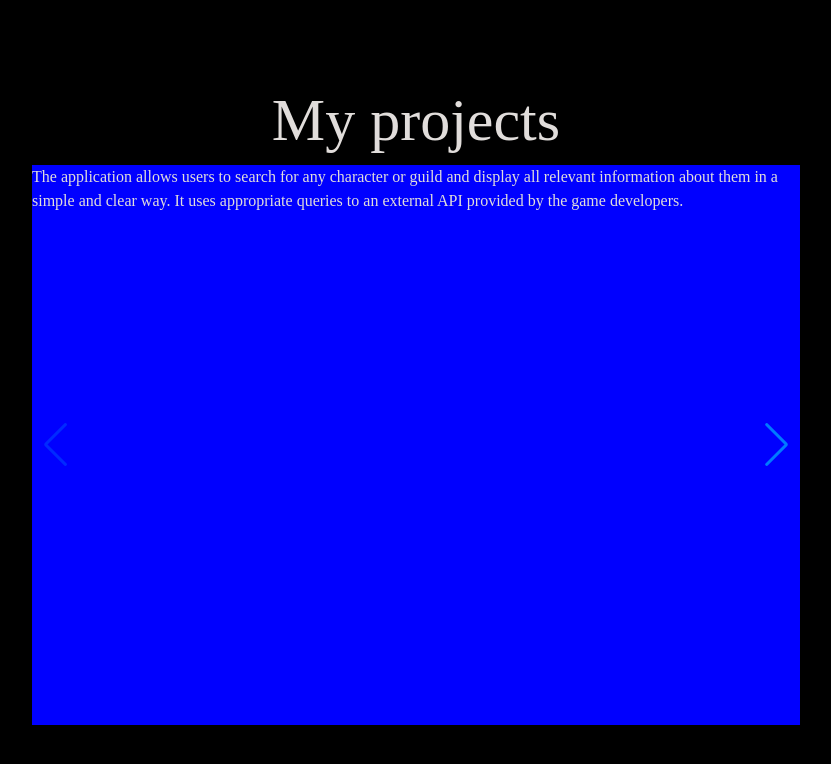
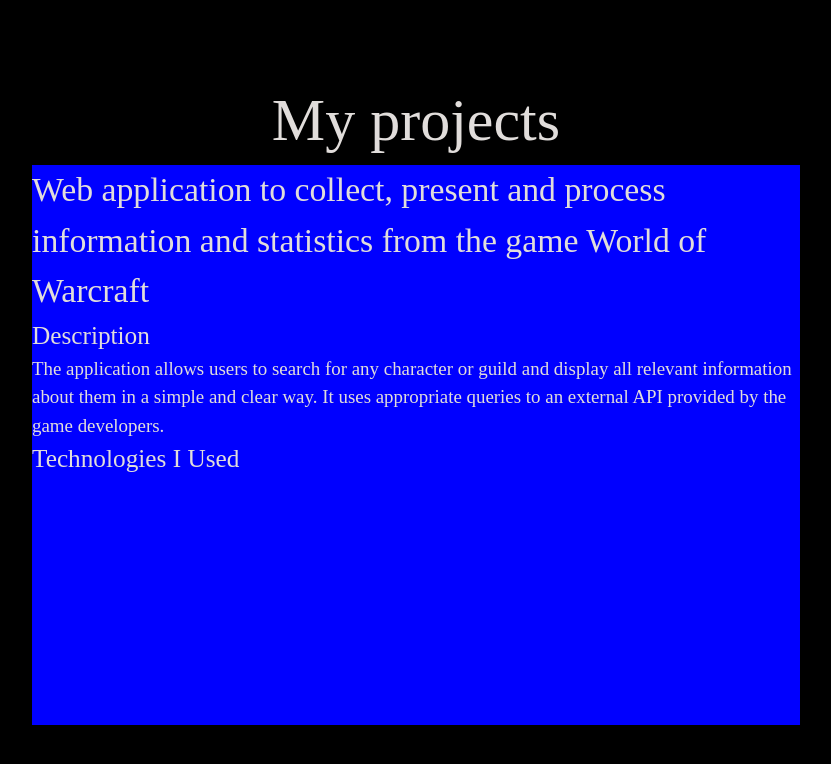
Before and after one commit to AoiTechDev/portffolio, a Next.js app: page /Projects in a window 1280 px wide. Shown: the top 764 px of the page, without its empty margins (224-1055 px from the left). Built offline with nearby package versions, Linux system fonts and the light colour scheme.

Commit message:
fill out project content

```diff
--- a/src/pages/Projects.jsx
+++ b/src/pages/Projects.jsx
@@ -25,12 +25,42 @@
     <section id="projects">
       <h2>My projects</h2>
       <div className="projects-content">
-        <Swiper navigation={true} modules={[Navigation]} >
+        <Swiper
+          navigation={{
+            prevEl: ".swiper-button-prev",
+            nextEl: ".swiper-button-next",
+          }}
+          modules={[Navigation]}
+        >
           {project_data.map((project, index) => (
             <SwiperSlide key={index}>
-                {project.description}
+              <div className="project-container">
+                <h4>{project.title}</h4>
+                <div className="project-description">
+                  <h5>Description</h5>
+                  <p>{project.description}</p>
+                </div>
+                <div className="project-tech-stack">
+                  <h5>Technologies I Used</h5>
+                  <div className="tech-container">
+
+                  </div>
+
+                </div>
+              </div>
             </SwiperSlide>
           ))}
+          {/* <SwiperSlide>
+            {" "}
+            <div className="swiper-button-next">
+              <div className="swiper-arrow s-a-next"></div>
+            </div>
+          </SwiperSlide>
+          <SwiperSlide>
+            <div className="swiper-button-prev">
+              <div className="swiper-arrow s-a-prev"></div>
+            </div>
+          </SwiperSlide> */}
         </Swiper>
       </div>
     </section>
```
